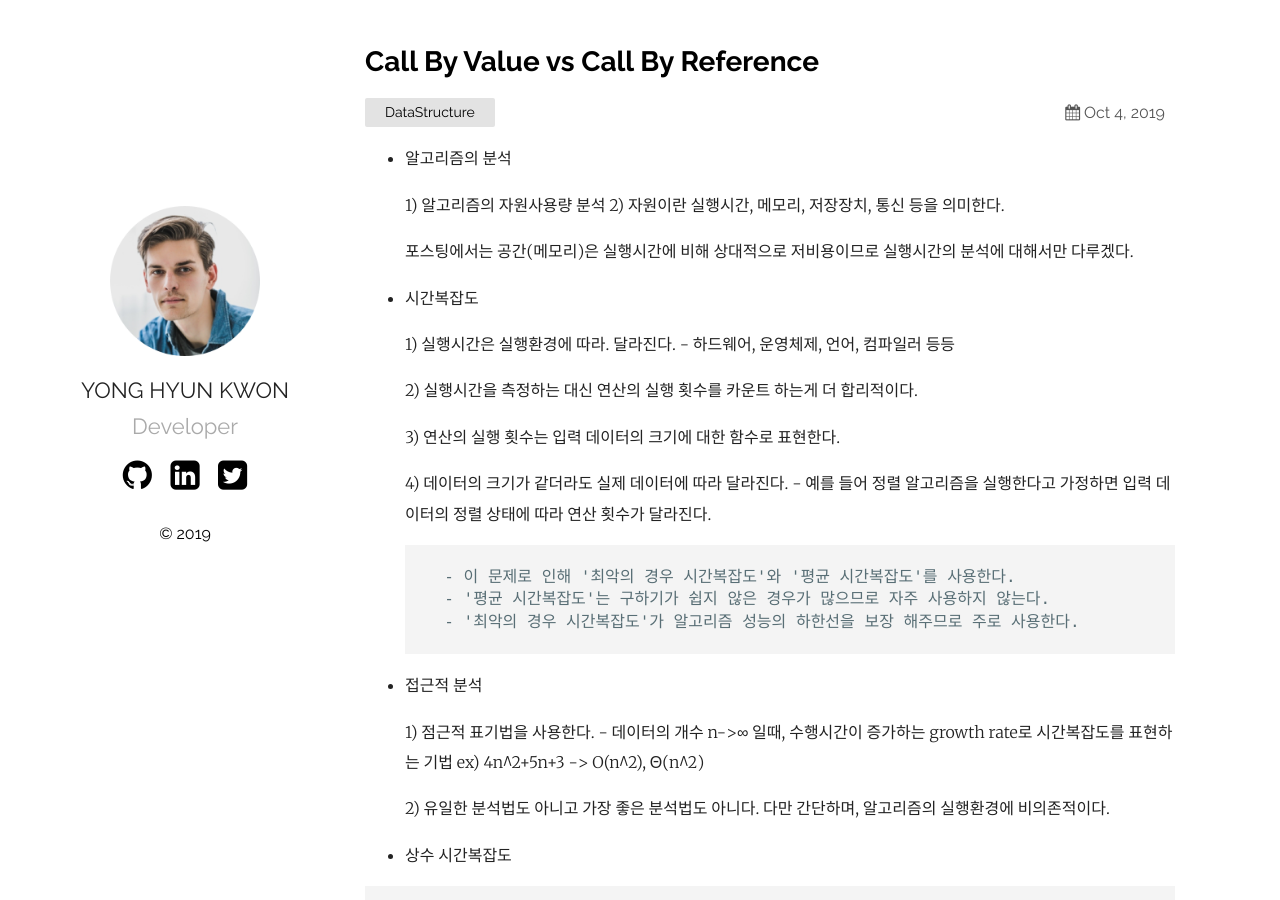
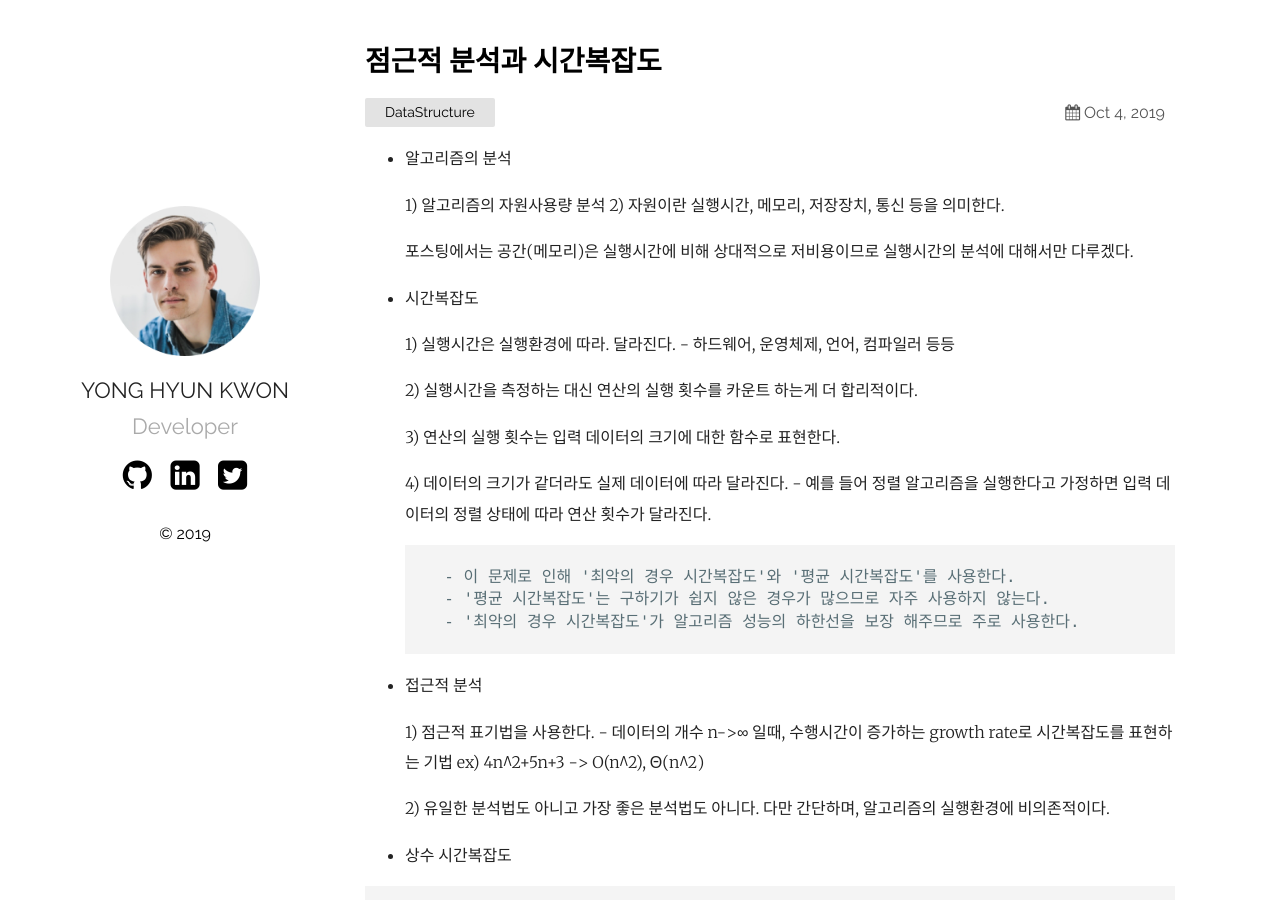
Before and after one commit to jayyhkwon/jayyhkwon.github.io_deprecated, a Jekyll site: the page built from _posts/2019-10-04-Data Structure 07 - 점근적 분석과 시간복잡도.markdown, in a window 1280 px wide and 900 px high. Built offline with Jekyll 4.4.1, drawn with Linux system fonts in a browser that asks for light colours.

Commit message:
10/04 제목 수정

```diff
--- a/_posts/2019-10-04-Data Structure 07 - 점근적 분석과 시간복잡도.markdown
+++ b/_posts/2019-10-04-Data Structure 07 - 점근적 분석과 시간복잡도.markdown
@@ -1,6 +1,6 @@
 ---
 layout: post
-title:  " Call By Value vs Call By Reference "
+title:  " 점근적 분석과 시간복잡도 "
 date:   2019-10-04 22:30 +0530
 categories: DataStructure
 ---
```
